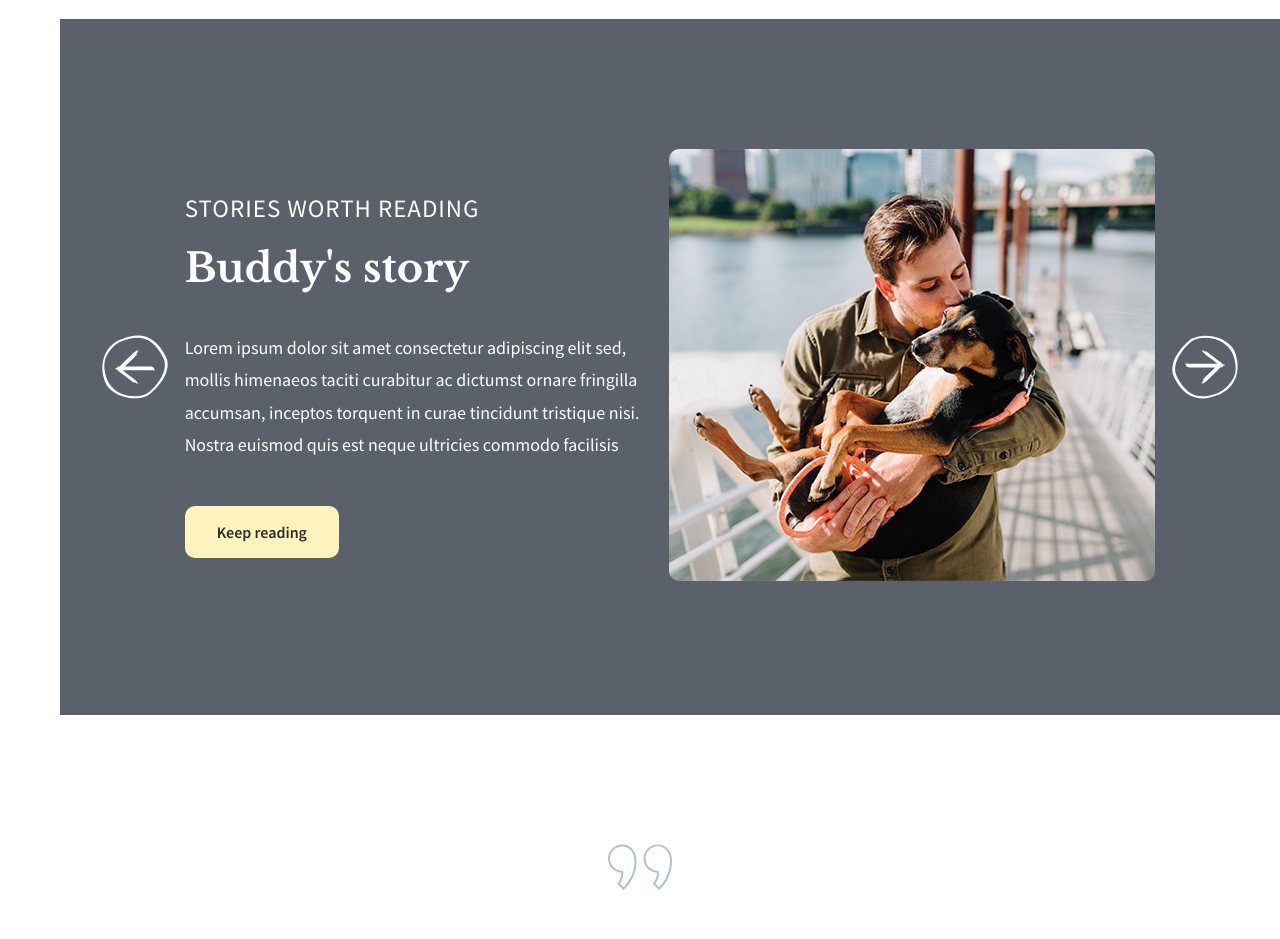
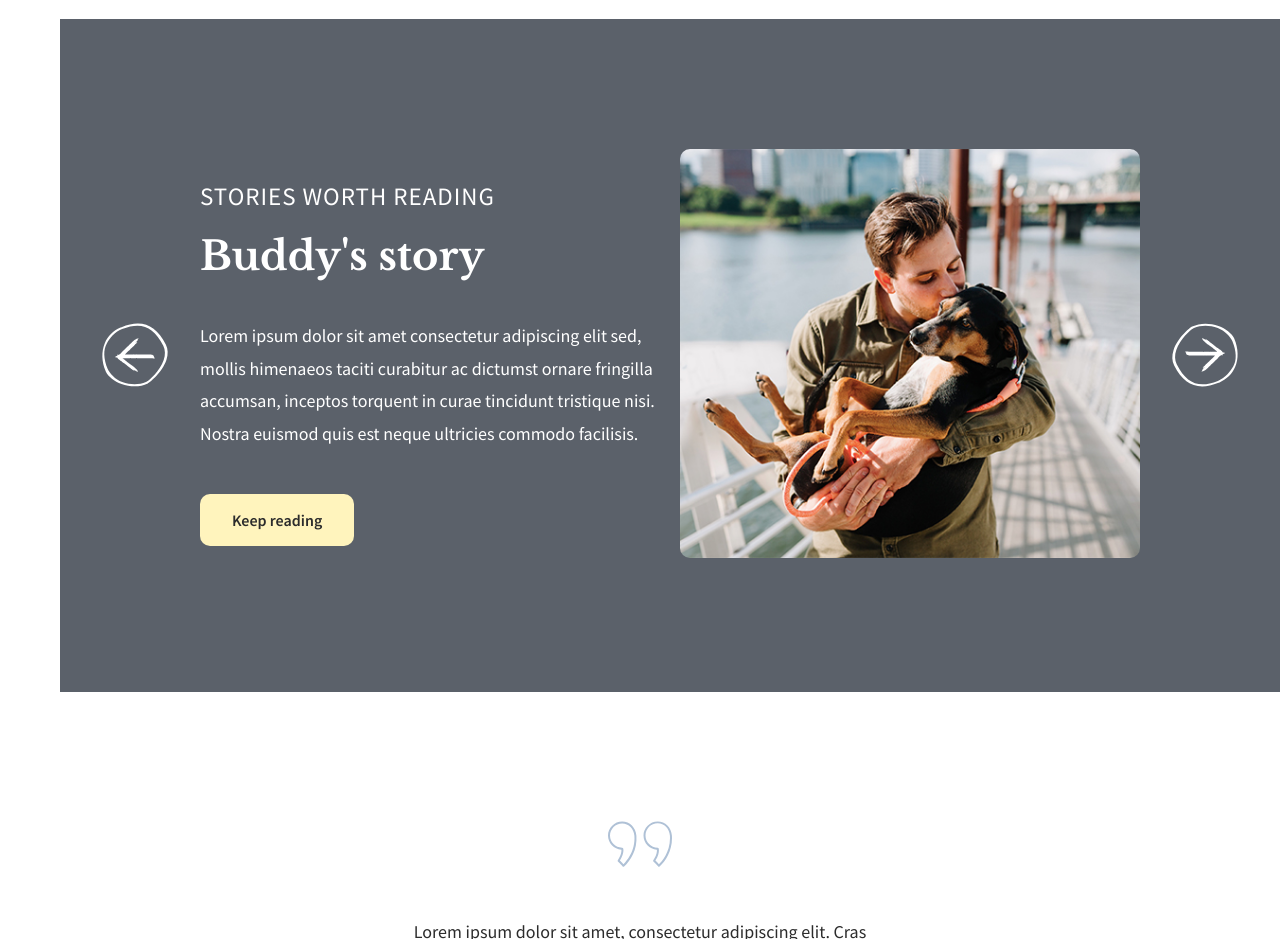
Before and after one commit to CandelaOlha/adopt-me, a website: page index.html in a window 1280 px wide. Shown: the part 2280-3219 px from the top of the page. Drawn offline with nearby package versions, Linux system fonts and the light colour scheme.

Commit message:
fixed stories section

```diff
--- a/index.html
+++ b/index.html
@@ -85,14 +85,16 @@
     <section class="stories-section">
         <div class="section-container">
             <img src="images/icons/arrow.svg" class="slider-control left-slider-control" aria-label="slide-left">
+            <div class="story-container">
                 <div class="story-text-container">
                     <h2 class="section-title">Stories worth reading</h2>
                     <h3 class="story-title">Buddy's story</h3>
-                <p class="description">Lorem ipsum dolor sit amet consectetur adipiscing elit sed, mollis himenaeos taciti curabitur ac dictumst ornare fringilla accumsan, inceptos torquent in curae tincidunt tristique nisi. Nostra euismod quis est neque ultricies commodo facilisis</p>
+                    <p class="description">Lorem ipsum dolor sit amet consectetur adipiscing elit sed, mollis himenaeos taciti curabitur ac dictumst ornare fringilla accumsan, inceptos torquent in curae tincidunt tristique nisi. Nostra euismod quis est neque ultricies commodo facilisis.</p>
                     <a href="#" class="cta">Keep reading</a>
                 </div>
                 <div class="story-image-container">
                     <img src="images/pets/buddy-story.jpg" class="story-image" alt="Buddy, a beautiful shelter dog, and his new owner">
+                </div>
             </div>
             <img src="images/icons/arrow.svg" class="slider-control right-slider-control" aria-label="slide-right">
         </div>
--- a/style.scss
+++ b/style.scss
@@ -238,9 +238,15 @@ header {
     .left-slider-control {
       transform: rotate(180deg);
     }
+    .story-container {
+      align-items: center;
+      display: flex;
+      flex-wrap: wrap;
+      justify-content: center;
+      margin: 0 20px;
       .story-text-container {
-      margin: 10px;
-      width: 460px;
+        padding: 10px;
+        width: 50%;
         .section-title {
           color: $light-color;
           font-family: $text-font;
@@ -264,11 +270,12 @@ header {
         }
       }
       .story-image-container {
-      margin: 10px;
+        padding: 10px;
+        width: 50%;
         .story-image {
           border-radius: 10px;
-        max-width: 486px;
-        width: 100%;
+          max-width: 100%;
+        }
       }
     }
   }
```
Also changed, not shown: style.css, 1 other file. Lines whose indentation alone changed are shown as unchanged.
